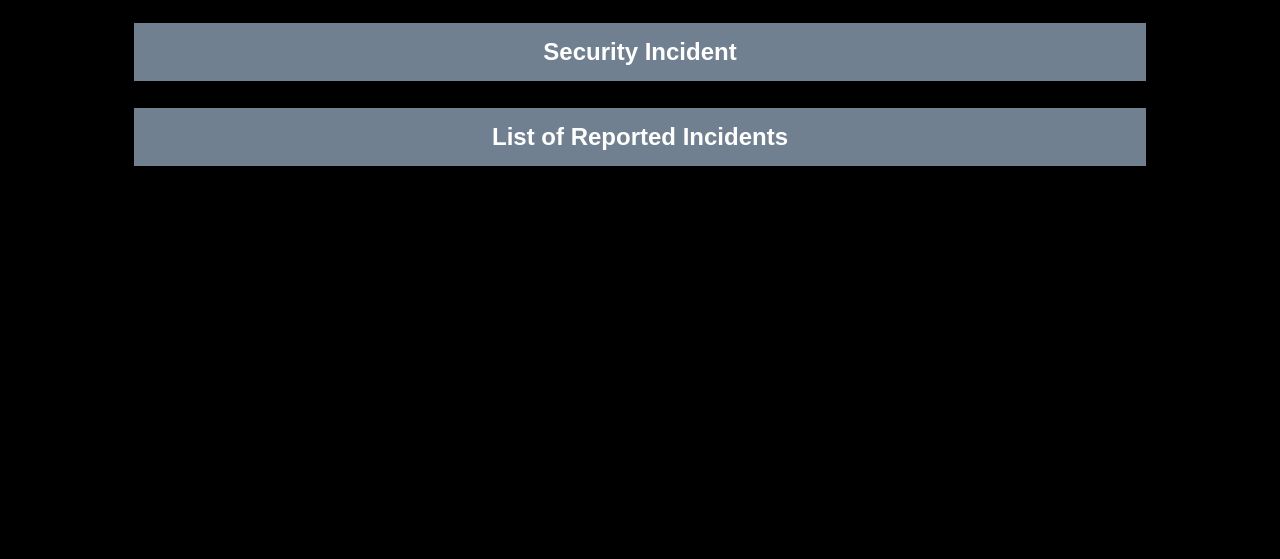
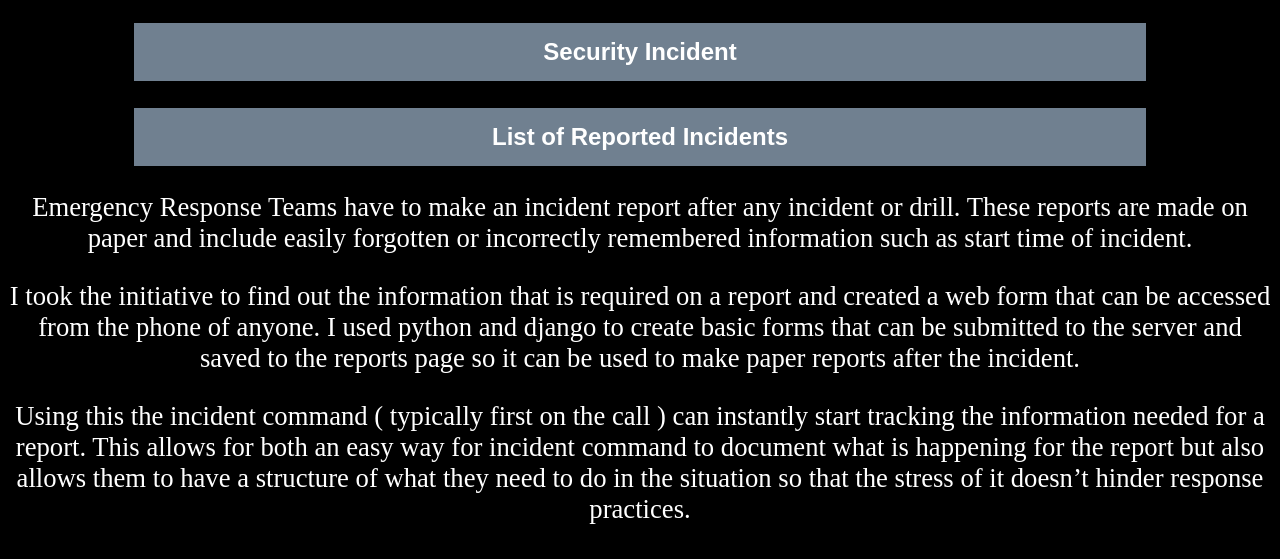
Before and after one commit to Liteztv/Incident-Report, a Django app: page /Report/ in a window 1280 px wide. Shown: the part 346-905 px from the top of the page. Before the commit the page ends 512 px from the top, so only its background shows below. Run offline with Django 4.2, Linux system fonts and the light colour scheme.

Commit message:
added STP to home page

```diff
--- a/Incident/Report/models.py
+++ b/Incident/Report/models.py
@@ -25,7 +25,7 @@ class FireReport(models.Model):
     date_and_time_of_incident_end = models.DateTimeField()
     incident_commander = models.ForeignKey(User, on_delete=models.SET_NULL, null=True, related_name='FireCommander')
     incident_type = models.ForeignKey(IncidentType, on_delete=models.SET_NULL, null=True)
-    cause_of_incident = models.TextField()
+    cause_of_incident = models.CharField(max_length=140)
     actions_taken = models.TextField()
     equipment_used = models.TextField()
     debrief_attendance = models.TextField()
--- a/Incident/Report/templates/Report/home.html
+++ b/Incident/Report/templates/Report/home.html
@@ -33,6 +33,17 @@
             </form>
 
 
+    <p>
+        Emergency Response Teams have to make an incident report after any incident or drill. These reports are made on paper and include easily forgotten or incorrectly remembered information such as start time of incident.
+
+    <p>
+        I took the initiative to find out the information that is required on a report and created a web form that can be accessed from the phone of anyone. I used python and django to create basic forms that can be submitted to the server and saved to the reports page so it can be used to make paper reports after the incident.
+
+    <p>
+        Using this the incident command ( typically first on the call ) can instantly start tracking the information needed for a report. This allows for both an easy way for incident command to document what is happening for the report but also allows them to have a structure of what they need to do in the situation so that the stress of it doesn’t hinder response practices.
+
+
+
 
 
 </div>
--- a/Incident/templates/base.html
+++ b/Incident/templates/base.html
@@ -44,6 +44,7 @@
                 color:red;
             }
 
+
         </style>
 
     </head>
```
